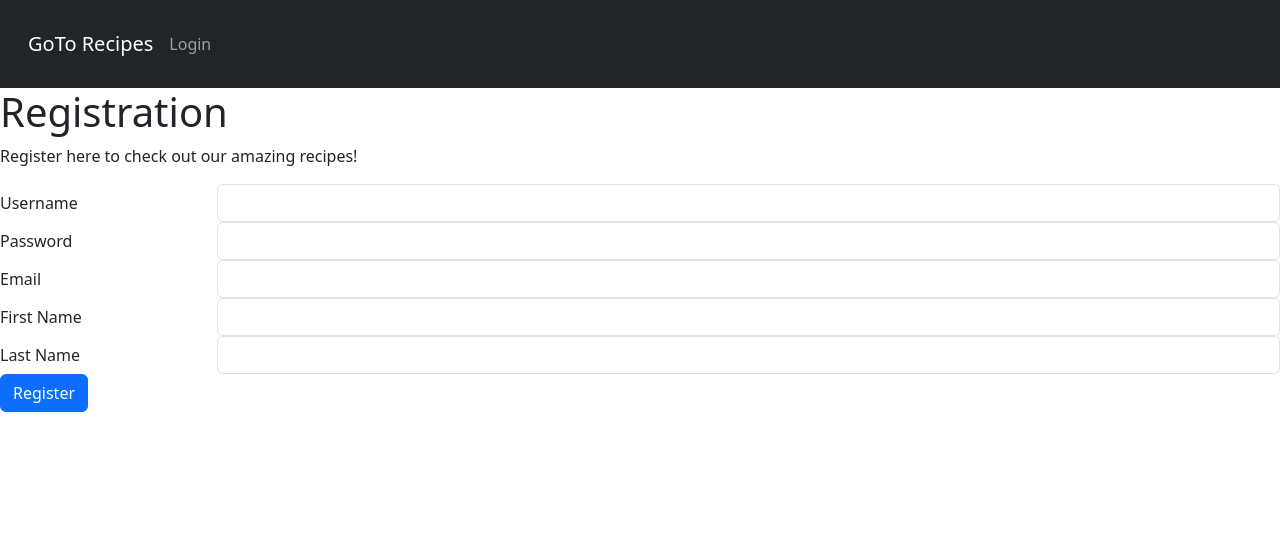
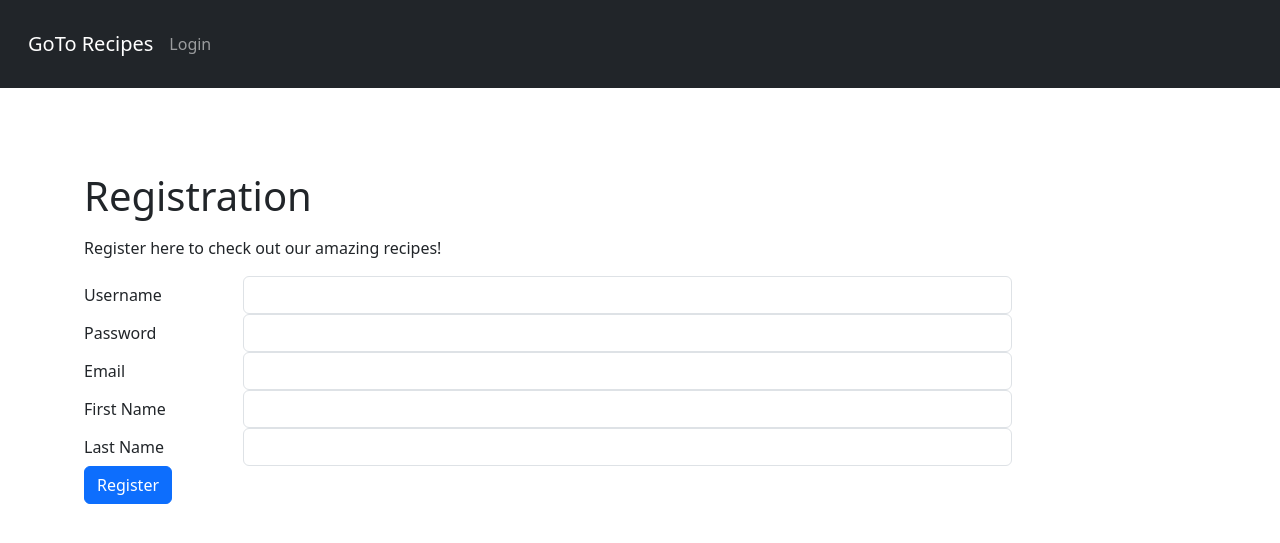
Before and after one commit to andrewberning/GoTo-Recipes, a Flask app: page /register in a window 1280 px wide. Shown: the top 543 px of the page. Run offline with Flask 3, Linux system fonts and the light colour scheme.

Commit message:
Modified register template

```diff
--- a/templates/users/register.html
+++ b/templates/users/register.html
@@ -1,12 +1,14 @@
 {% extends 'base.html' %}
 
 {% block content %}
+<main class="container m-5">
 
-<h1>Registration</h1>
 
-<p>Register here to check out our amazing recipes!</p>
+<h1 class="main-title m-3">Registration</h1>
 
-<form method="POST">
+<p class="m-3">Register here to check out our amazing recipes!</p>
+
+<form id="register-from" class="m-3" method="POST">
 
   {{form.hidden_tag()}}
 
@@ -31,5 +33,5 @@
 </form>
 
 
-
+</main>
 {% endblock %}
```
